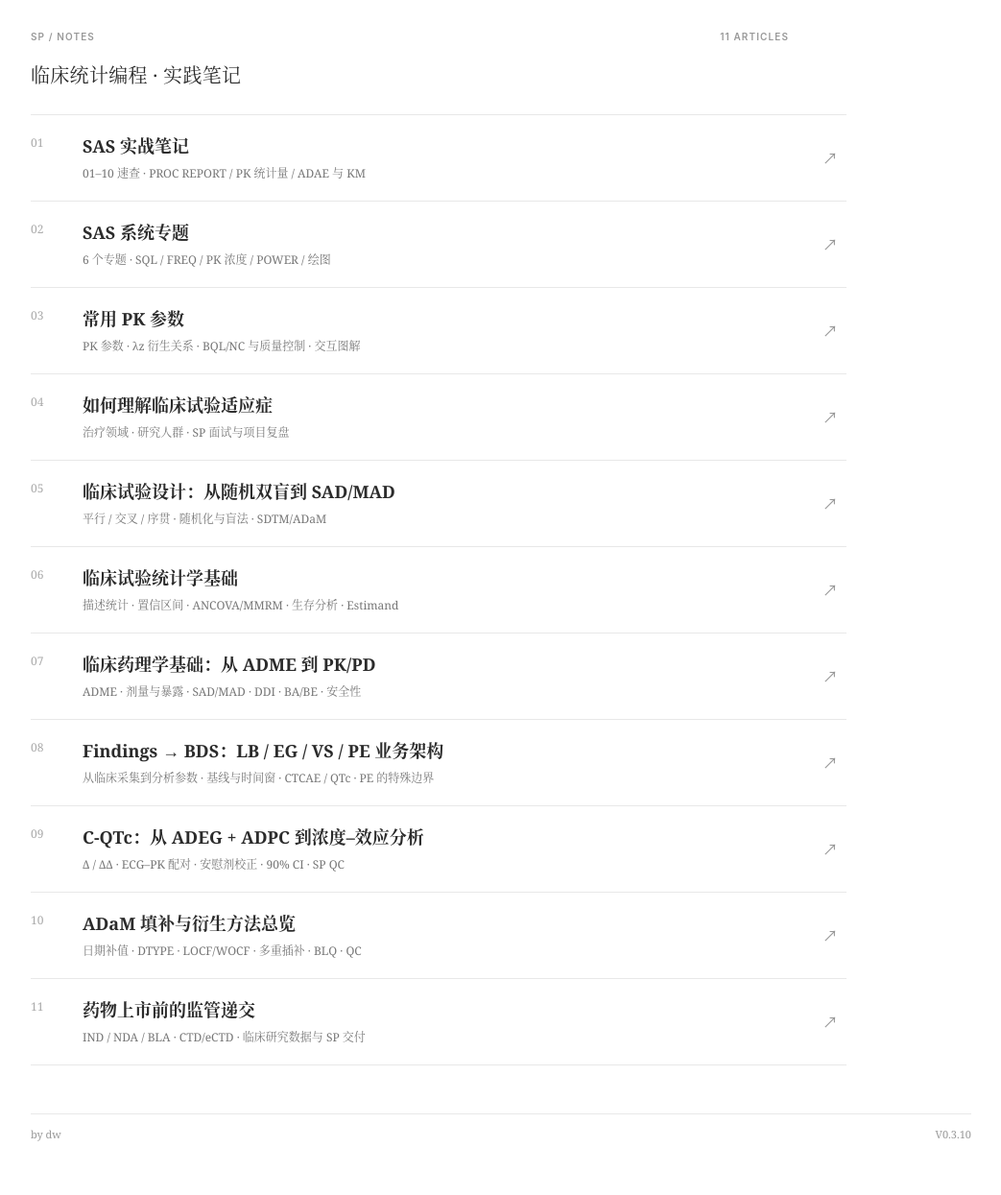
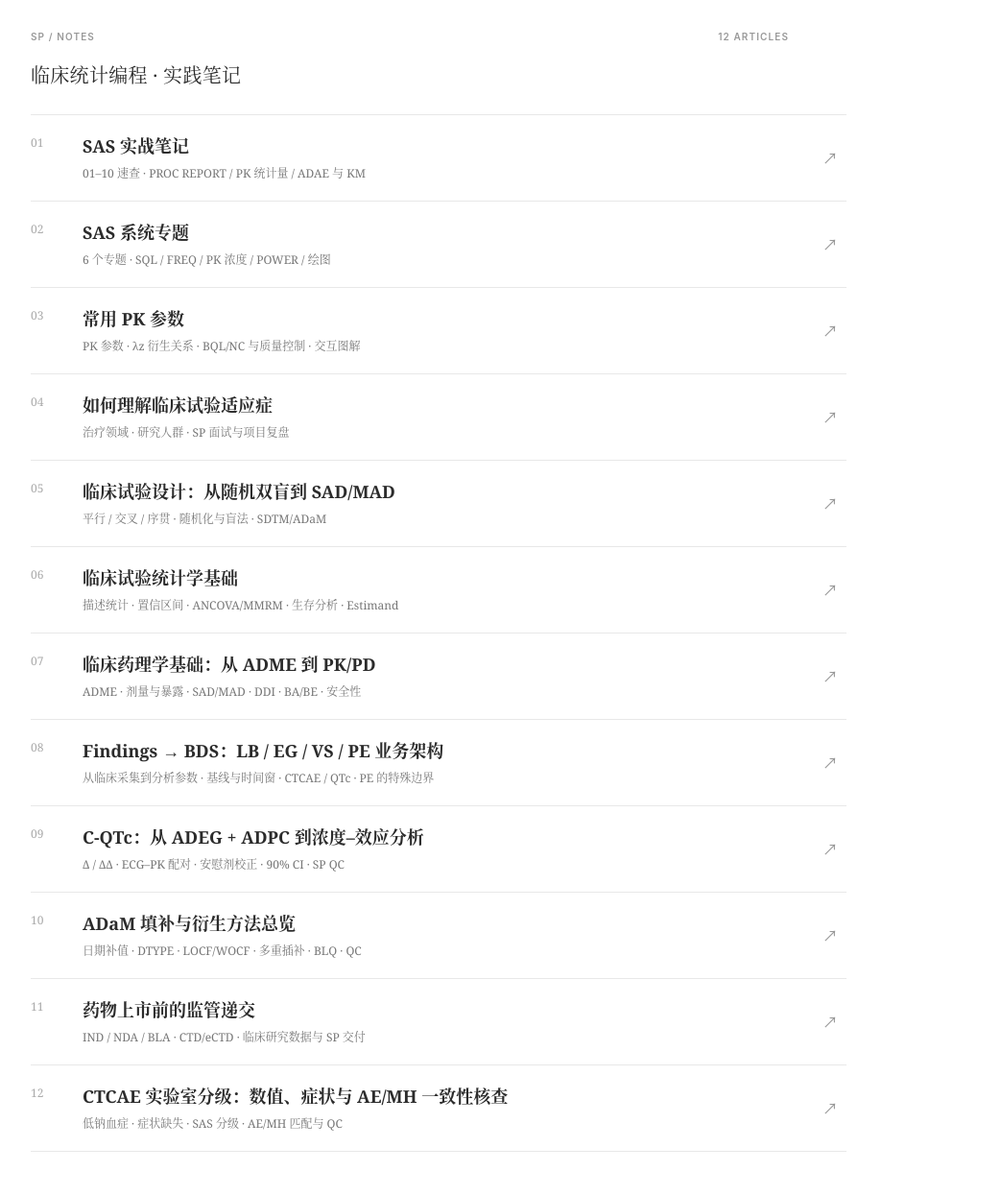
Before and after one commit to dengweizhang/sp, a plain HTML site: page public/index.html in a window 1280 px wide. Shown: the part 55-1300 px from the top of the page at 96% size, without its empty margins (118-1161 px from the left). Before the commit the page ends 1265 px from the top, so only its background shows below. Drawn offline with Linux system fonts and the light colour scheme.

Commit message:
Index CTCAE article (V0.3.11)

```diff
--- a/public/index.html
+++ b/public/index.html
@@ -21,7 +21,7 @@
     </header>
     <main class="knowledge-main" aria-label="文章目录">
       <div class="library-intro">
-        <div class="library-meta"><span>SP / NOTES</span><span>11 ARTICLES</span></div>
+        <div class="library-meta"><span>SP / NOTES</span><span>12 ARTICLES</span></div>
         <p>临床统计编程 · 实践笔记</p>
       </div>
       <ol class="entry-list" aria-label="已发布文章">
@@ -135,9 +135,10 @@
             <span class="entry-arrow" aria-hidden="true">↗</span>
           </a>
         </li>
+        <li class="entry-item"><a href="/ctcae-lab-grading/"><span class="entry-no">12</span><span class="entry-info"><strong>CTCAE 实验室分级：数值、症状与 AE/MH 一致性核查</strong><small>低钠血症 · 症状缺失 · SAS 分级 · AE/MH 匹配与 QC</small></span><span class="entry-arrow" aria-hidden="true">↗</span></a></li>
       </ol>
     </main>
-    <footer class="site-footer"><span>by dw</span><span>V0.3.10</span></footer>
+    <footer class="site-footer"><span>by dw</span><span>V0.3.11</span></footer>
   </div>
 </body>
 </html>
```
